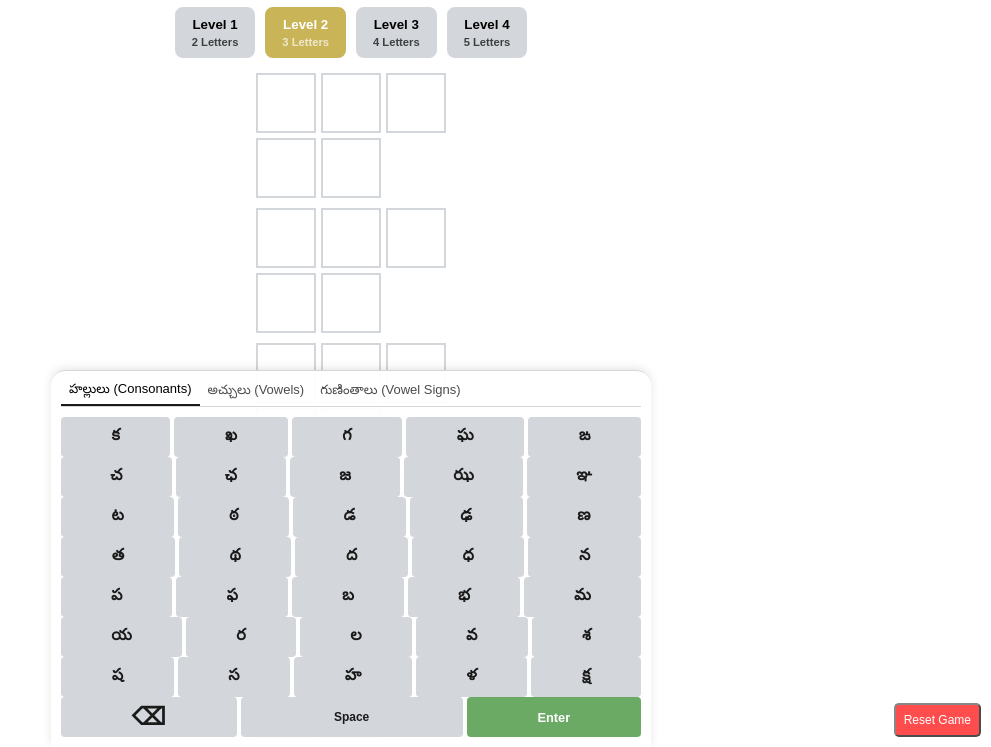
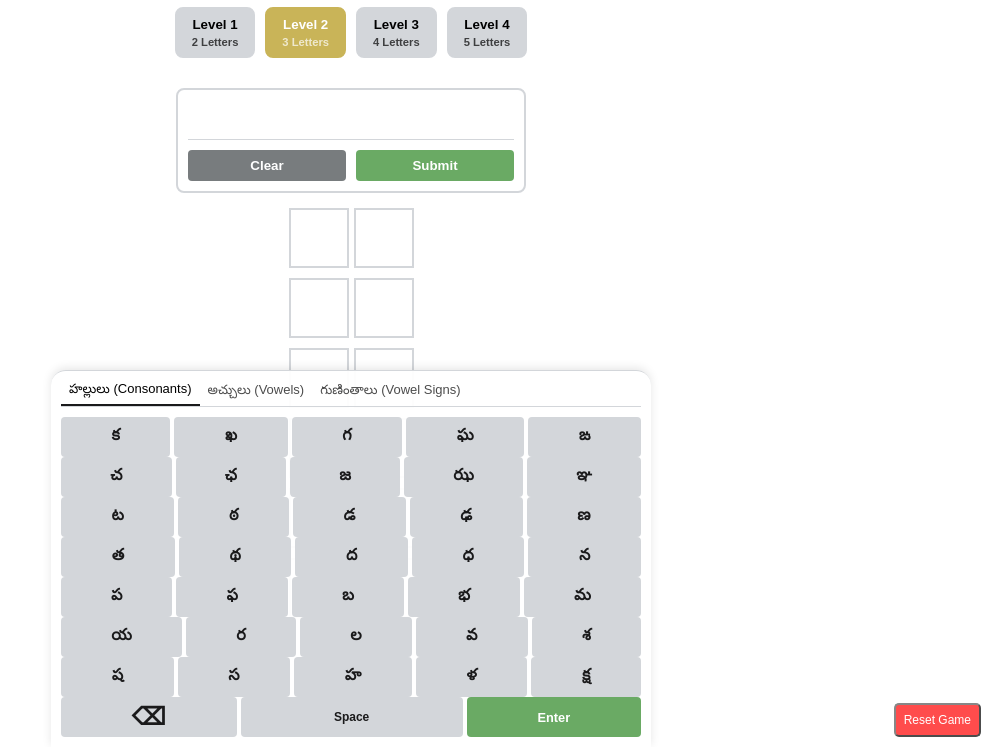
Before and after one commit to Codeboy18989/TeluguWordle, a plain HTML site: page index.html in a window 1280 px wide. Shown: the part 53-800 px from the top of the page, without its empty margins (289-1280 px from the left). Drawn offline with Linux system fonts and the light colour scheme.

```diff
--- a/css/style.css
+++ b/css/style.css
@@ -529,6 +529,7 @@ main {
 
 /* Composition area for building Telugu characters */
 .composition-area {
+    display: block;
     width: 100%;
     max-width: 350px;
     margin: 15px auto;
--- a/index.html
+++ b/index.html
@@ -20,6 +20,7 @@
                 <button id="settings-button" aria-label="Settings">⚙️</button>
             </div>
         </header>
+
     <!-- Add this after the header section -->
     <div class="level-selector">
         <button class="level-btn" data-level="1">Level 1<span>2 Letters</span></button>
@@ -27,19 +28,19 @@
         <button class="level-btn" data-level="3">Level 3<span>4 Letters</span></button>
         <button class="level-btn" data-level="4">Level 4<span>5 Letters</span></button>
     </div>
+    <div class="composition-area">
+        <div class="composition-display"></div>
+        <div class="composition-controls">
+            <button class="composition-clear">Clear</button>
+            <button class="composition-submit">Submit</button>
+        </div>
+    </div>
         <main>
             <!-- Game board - 6 rows with 5 tiles each for guesses -->
             <div id="game-board">
                 <!-- Rows will be dynamically generated -->
             </div>
-            <!-- Add this below the game board -->
-            <div class="composition-area">
-                <div class="composition-display"></div>
-                <div class="composition-controls">
-                    <button class="composition-clear">Clear</button>
-                    <button class="composition-submit">Submit</button>
-                </div>
-            </div>
+
             <!-- Notification area for game messages -->
             <div id="notification" class="hidden"></div>
 
--- a/js/telugu-utils.js
+++ b/js/telugu-utils.js
@@ -115,9 +115,28 @@ const TeluguUtils = (function() {
         return vowels.hasOwnProperty(char);
     }
 
+    /**
+     * Check if a character is a vowel mark (diacritic) in Telugu
+     * @param {string} char - The character to check
+     * @returns {boolean} True if the character is a vowel mark
+     */
+    function isVowelMark(char) {
+        // Telugu vowel marks: ా, ి, ీ, ు, ూ, ృ, ౄ, ె, ే, ై, ొ, ో, ౌ, ం, ః
+        const vowelMarks = [
+            'ా', 'ి', 'ీ', 'ు', 'ూ', 'ృ', 'ౄ', 'ె', 'ే', 'ై', 'ొ', 'ో', 'ౌ', 'ం', 'ః'
+        ];
+        return vowelMarks.includes(char);
+    }
+
     // Helper function to check if a character is a consonant
     function isConsonant(char) {
-        return consonants.hasOwnProperty(char);
+        // Telugu consonants: క, ఖ, గ, ఘ, ఙ, చ, ఛ, జ, ఝ, ఞ, ట, ఠ, డ, ఢ, ణ, త, థ, ద, ధ, న, ప, ఫ, బ, భ, మ, య, ర, ల, వ, శ, ష, స, హ, ళ, క్ష, ఱ
+        const consonants = [
+            'క', 'ఖ', 'గ', 'ఘ', 'ఙ', 'చ', 'ఛ', 'జ', 'ఝ', 'ఞ', 'ట', 'ఠ', 'డ', 'ఢ', 'ణ',
+            'త', 'థ', 'ద', 'ధ', 'న', 'ప', 'ఫ', 'బ', 'భ', 'మ', 'య', 'ర', 'ల', 'వ', 'శ',
+            'ష', 'స', 'హ', 'ళ', 'క్ష', 'ఱ'
+        ];
+        return consonants.includes(char);
     }
 
     // Helper function to check if a character is a vowel diacritic
@@ -164,6 +183,18 @@ const TeluguUtils = (function() {
         return combinations;
     }
 
+    /**
+     * Check if a character is an independent vowel in Telugu
+     * @param {string} char - The character to check
+     * @returns {boolean} True if the character is an independent vowel
+     */
+    function isIndependentVowel(char) {
+        // Telugu independent vowels: అ, ఆ, ఇ, ఈ, ఉ, ఊ, ఋ, ౠ, ఌ, ౡ, ఎ, ఏ, ఐ, ఒ, ఓ, ఔ
+        const independentVowels = [
+            'అ', 'ఆ', 'ఇ', 'ఈ', 'ఉ', 'ఊ', 'ఋ', 'ౠ', 'ఌ', 'ౡ', 'ఎ', 'ఏ', 'ఐ', 'ఒ', 'ఓ', 'ఔ'
+        ];
+        return independentVowels.includes(char);
+    }
     // Split a Telugu word into its constituent parts for game logic
     function splitTeluguWord(word) {
         // This is a more linguistically accurate approach
```
